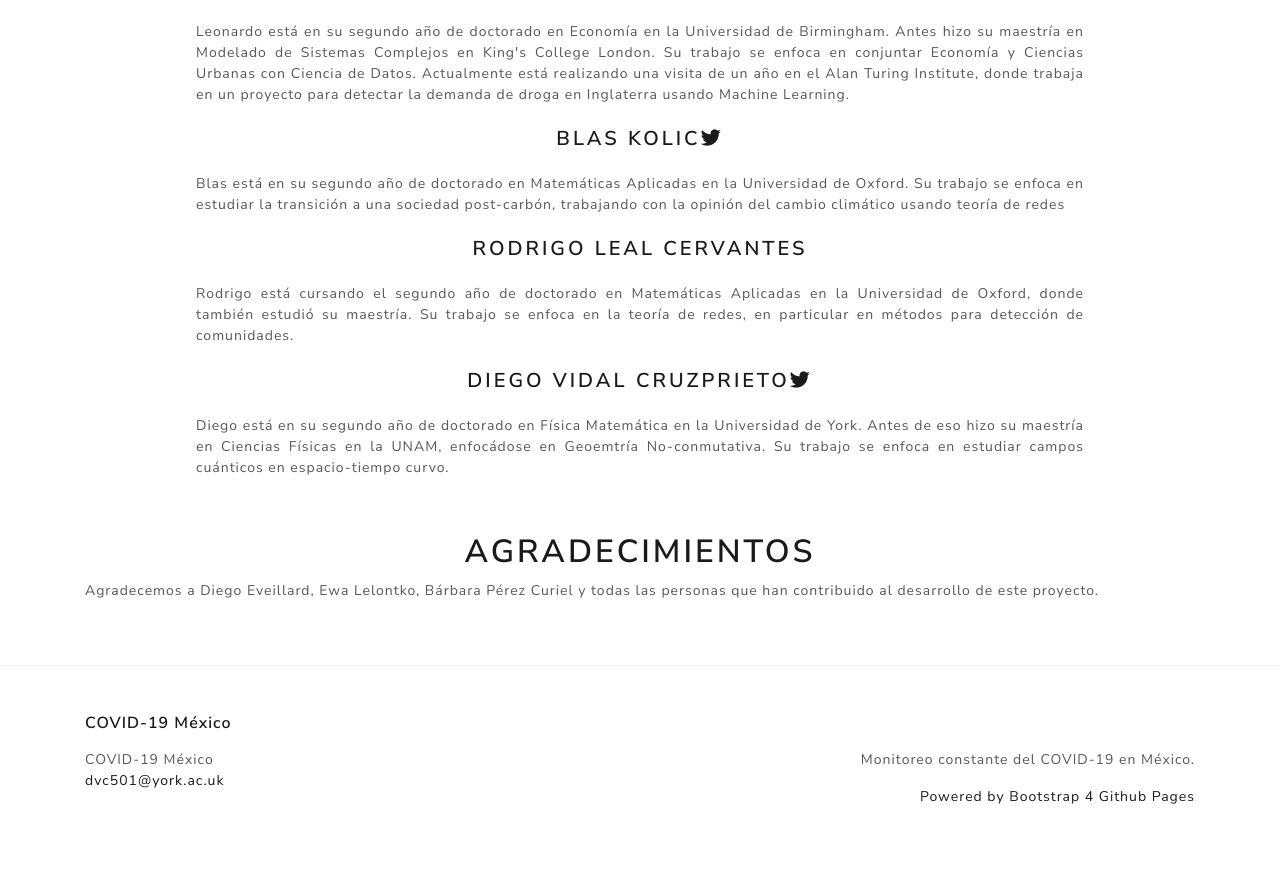
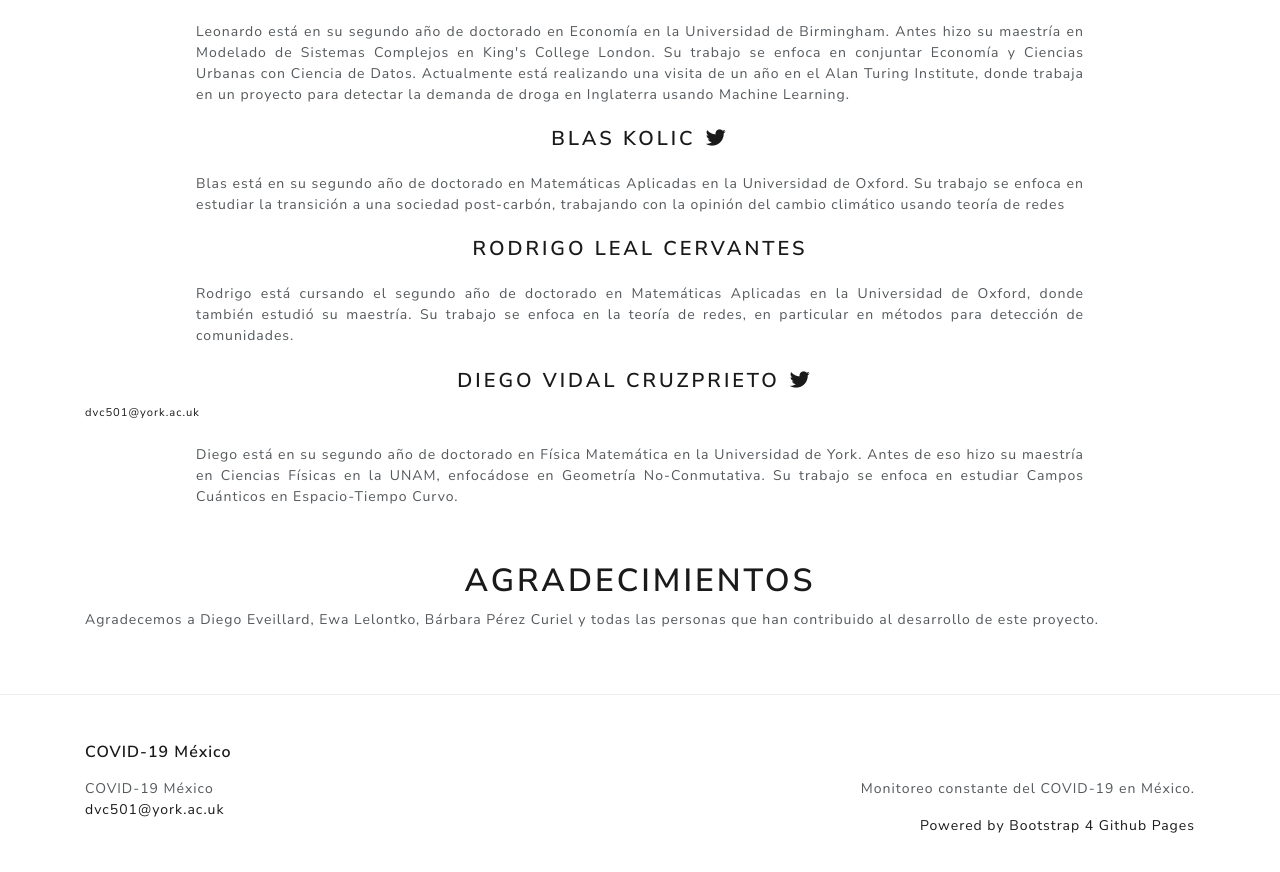
Before and after one commit to mexicovid19/mexicovid19.github.io, a Jekyll site: the page built from docs/about.html, in a window 1280 px wide and 900 px high, scrolled down 1299 px. Shown: the top 872 px of the window. Built offline with Jekyll 4.4.1, drawn with Linux system fonts in a browser that asks for light colours; nearby versions of some CDN libraries; a script that is not in the unit is left out; comment, search, counter and statistics services are not loaded; some of the changed text lies outside the part shown.

Commit message:
Plot for susy and about

```diff
--- a/docs/about.html
+++ b/docs/about.html
@@ -21,7 +21,7 @@ layout: default
             <div class="card-header">Contacto</div>
             <div class="card-body">
               <h4 class="card-title"></h4>
-              <p class="card-text">Si quieres colaborar con nosotros, puedes escribir un correo a contacto@coronavirusentuidioma.com. También puedes clonar o escindir nuestro repositorio en <a href="{{ site.github.repository_url }}">GitHub</a>.</p>
+              <p class="card-text">Si quieres colaborar con nosotros, puedes escribir un correo a <a href="mailto:mexicovid19contacto@gmail.com">mexicovid19contacto@gmail.com</a>. También puedes clonar o escindir nuestro repositorio en <a href="{{ site.github.repository_url }}">GitHub</a>.</p>
             </div>
         </div>
         <div class="card border-light mb-3 col-md-4" style="max-width: 20rem;">
@@ -45,18 +45,18 @@ layout: default
     <h4 class='text-center' style='margin-top:2%'> Fabián Aguirre López</h4>
     <div class='justify-content-center' style='text-align: justify; margin-left: 10%; margin-right: 10%; margin-top:2%' >Fabián está en su último año de doctorado en Matemáticas Aplicadas en King's College London, donde también hizo su maestría en Modelado de Sistemas Complejos. Su trabajo se enfoca en teoría de redes complejas y matrices aleatorias.</div>
 
-    <h4 class='text-center' style='margin-top:2%'> Leonardo Castro González<a href="https://twitter.com/leonardo_c25"><i class="fa fa-twitter"></i></a></h4>
+    <h4 class='text-center' style='margin-top:2%'> Leonardo Castro González<a href="https://twitter.com/leonardo_c25"><i class="fa fa-twitter" style=" margin-left: 10px;"></i></a></h4>
     <div class='justify-content-center' style='text-align: justify; margin-left: 10%; margin-right: 10%; margin-top:2%'> Leonardo está en su segundo año de doctorado en Economía en la Universidad de Birmingham. Antes hizo su maestría en Modelado de Sistemas Complejos en King's College London. Su trabajo se enfoca en conjuntar Economía y Ciencias Urbanas
      con Ciencia de Datos. Actualmente está realizando una visita de un año en el Alan Turing Institute, donde trabaja en un proyecto para detectar la demanda de droga en Inglaterra usando Machine Learning.</div>
 
-    <h4 class='text-center' style='margin-top:2%'>Blas Kolic<a href="https://twitter.com/blas_ko"><i class="fa fa-twitter"></i></a></h4>
+    <h4 class='text-center' style='margin-top:2%'>Blas Kolic<a href="https://twitter.com/blas_ko"><i class="fa fa-twitter" style=" margin-left: 10px;"></i></a></h4>
     <div class='justify-content-center' style='text-align: justify; margin-left: 10%; margin-right: 10%; margin-top:2%'> Blas está en su segundo año de doctorado en Matemáticas Aplicadas en la Universidad de Oxford. Su trabajo se enfoca en estudiar la transición a una sociedad post-carbón, trabajando con la opinión del cambio climático usando teoría de redes</div>
 
     <h4 class='text-center' style='margin-top:2%'>Rodrigo Leal Cervantes</h4>
     <div class='justify-content-center' style='text-align: justify; margin-left: 10%; margin-right: 10%; margin-top:2%'> Rodrigo está cursando el segundo año de doctorado en Matemáticas Aplicadas en la Universidad de Oxford, donde también estudió su maestría. Su trabajo se enfoca en la teoría de redes, en particular en métodos para detección de comunidades.</div>
 
-    <h4 class='text-center' style='margin-top:2%'> Diego Vidal Cruzprieto<a href="https://twitter.com/vidaleando"><i class="fa fa-twitter"></i></a></h4>
-    <div class='justify-content-center' style='text-align: justify; margin-left: 10%; margin-right: 10%; margin-top:2%'>  Diego está en su segundo año de doctorado en Física Matemática en la Universidad de York. Antes de eso hizo su maestría en Ciencias Físicas en la UNAM, enfocádose en Geoemtría No-conmutativa. Su trabajo se enfoca en estudiar campos cuánticos en espacio-tiempo curvo. </div>
+    <h4 class='text-center' style='margin-top:2%'> Diego Vidal Cruzprieto<a href="https://twitter.com/vidaleando"><i class="fa fa-twitter" style=" margin-left: 10px; margin-right: 10px;"></i></a></h4><a href="mailto:dvc501@york.ac.uk"><small>dvc501@york.ac.uk</small></a>
+    <div class='justify-content-center' style='text-align: justify; margin-left: 10%; margin-right: 10%; margin-top:2%'>  Diego está en su segundo año de doctorado en Física Matemática en la Universidad de York. Antes de eso hizo su maestría en Ciencias Físicas en la UNAM, enfocádose en Geometría No-Conmutativa. Su trabajo se enfoca en estudiar Campos Cuánticos en Espacio-Tiempo Curvo. </div>
 
 <h1 class='text-center' style='margin-top:5%'>Agradecimientos</h1>
 <p class='text-justify'>
--- a/docs/assets/javascript/grafica_totales.js
+++ b/docs/assets/javascript/grafica_totales.js
@@ -147,7 +147,7 @@ d3.csv(url, function(data) {
                 return y(+d.Susana_00)
             })
             .defined(function(d) {
-                return d.Susana_00 || d.Susana_00 === 0;
+                return  d.Susana_00 == 0;
             })
         )
         .attr("stroke", "#000000")
@@ -167,7 +167,7 @@ d3.csv(url, function(data) {
                 return y(+d.Susana_20)
             })
             .defined(function(d) {
-                return d.Susana_20 !== 0;
+                return d.Susana_20 == 0;
             })
         )
         .attr("stroke", "#000000")
@@ -185,7 +185,7 @@ d3.csv(url, function(data) {
                 return y(+d.Susana_50)
             })
             .defined(function(d) {
-                return d.Susana_50 !== 0;
+                return d.Susana_50 == 0;
             })
         )
         .attr("stroke", "#000000")
```
